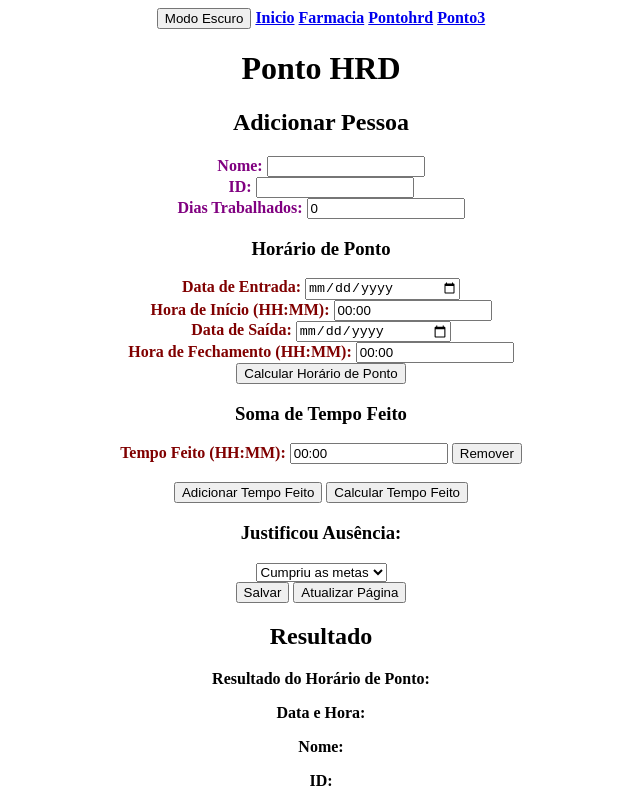
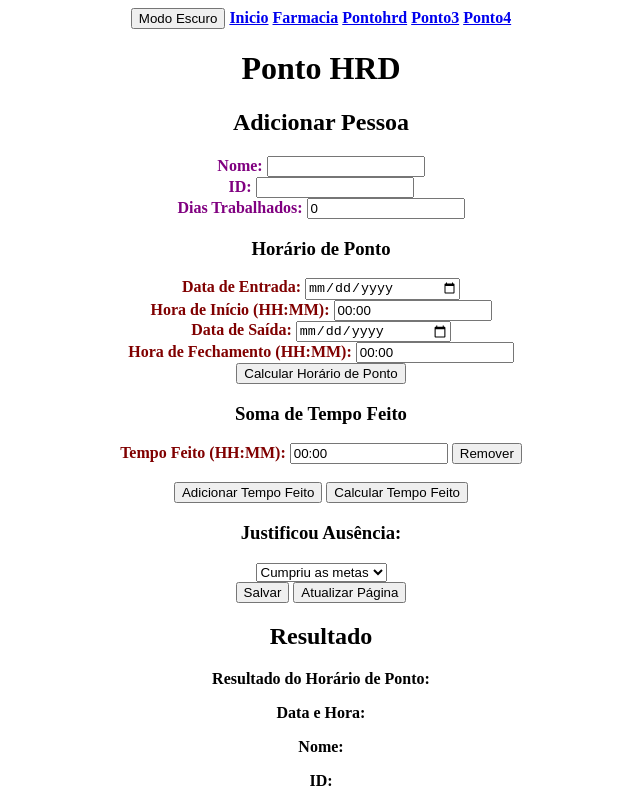
Before and after one commit to tairritadotio/ponto2, a plain HTML site: page index.html in a window 1280 px wide. Shown: the top 800 px of the page, without its empty margins (319-959 px from the left). Drawn offline with Linux system fonts and the light colour scheme.

Commit message:
Update index.html

```diff
--- a/index.html
+++ b/index.html
@@ -42,10 +42,13 @@
 
     <button id="darkModeButton" class="dark-mode-toggle" onclick="toggleDarkMode()">Modo Escuro</button>
     <b>
+
         <a href="https://tairritadotio.github.io/index.html">Inicio</a>
         <a href="https://tairritadotio.github.io/farmacia/">Farmacia</a>
         <a href="https://tairritadotio.github.io/ponto2/">Pontohrd</a>
         <a href="https://tairritadotio.github.io/ponto3/">Ponto3</a>
+        <a href="https://tairritadotio.github.io/ponto3/">Ponto4</a>
+
     </b>
     <h1>Ponto HRD</h1>
 
```
